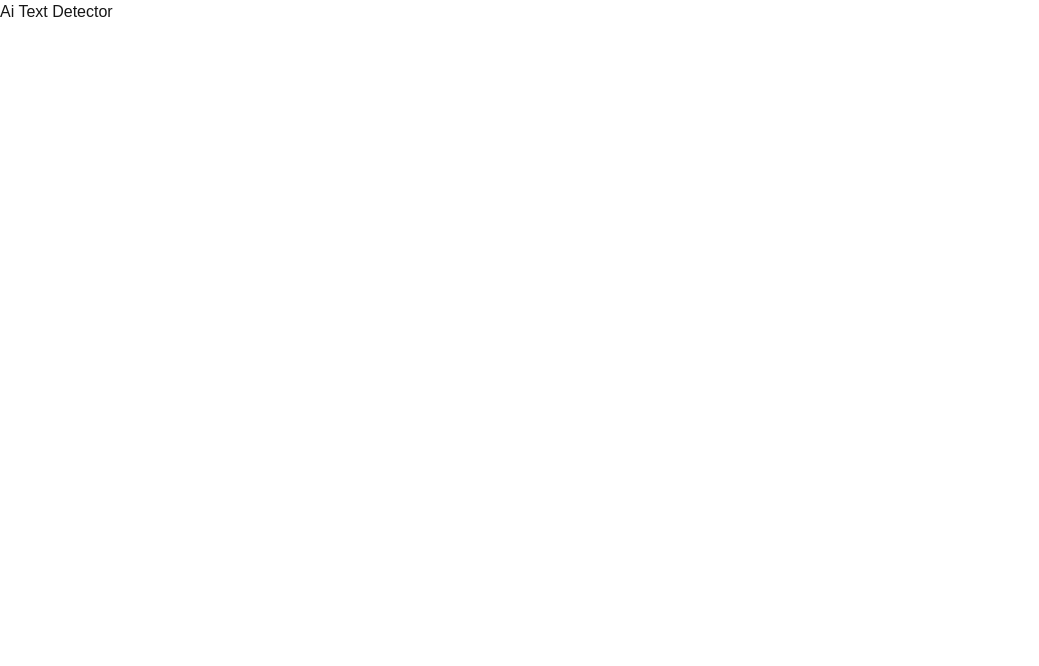
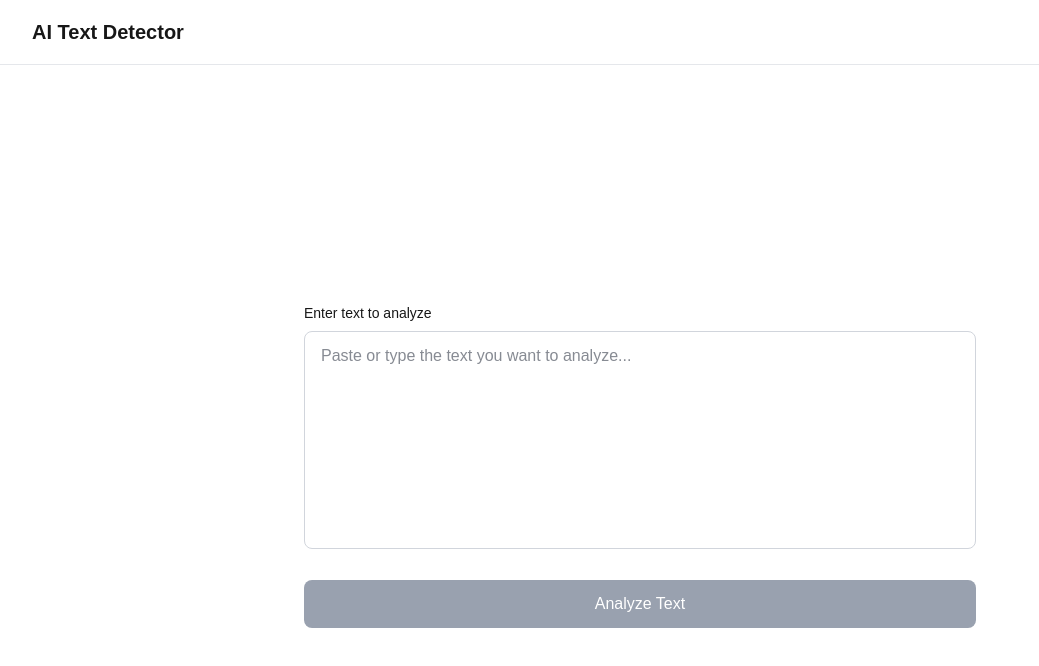
Before and after one commit to Inheritance-2K25/ai-text-detector, a Next.js app: page / in a window 1280 px wide. Shown: the top 666 px of the page, without its empty margins (0-1039 px from the left). Built offline with nearby package versions, Linux system fonts and the light colour scheme.

Commit message:
Frontend push (#3)

```diff
--- a/app/layout.js
+++ b/app/layout.js
@@ -22,6 +22,13 @@ export default function RootLayout({ children }) {
       <body
         className={`${geistSans.variable} ${geistMono.variable} antialiased`}
       >
+        <nav className="border-b border-gray-200 dark:border-gray-800">
+          <div className="max-w-7xl mx-auto px-4 sm:px-6 lg:px-8">
+            <div className="flex justify-between h-16 items-center">
+              <h1 className="text-xl font-semibold">AI Text Detector</h1>
+            </div>
+          </div>
+        </nav>
         {children}
       </body>
     </html>
--- a/app/page.js
+++ b/app/page.js
@@ -1,9 +1,81 @@
-import Image from "next/image";
+"use client";
+
+import { useState } from "react";
 
 export default function Home() {
+  const [text, setText] = useState("");
+  const [result, setResult] = useState(null);
+  const [loading, setLoading] = useState(false);
+
+  const handleSubmit = async (e) => {
+    e.preventDefault();
+    if (!text.trim()) return;
+
+    setLoading(true);
+    setResult(null);
+
+    try {
+      const response = await fetch("http://localhost:8000/predict", {
+        method: "POST",
+        headers: {
+          "Content-Type": "application/json",
+        },
+        body: JSON.stringify({ text }),
+      });
+
+      const data = await response.json();
+      setResult(data);
+    } catch (error) {
+      setResult({ error: "Failed to analyze text. Please check if backend is running." });
+    } finally {
+      setLoading(false);
+    }
+  };
+
   return (
-    <>
-    Ai Text Detector
-    </>
+    <div className="min-h-screen flex items-center justify-center p-4">
+      <div className="w-full max-w-2xl">
+        <form onSubmit={handleSubmit} className="space-y-6">
+          <div>
+            <label htmlFor="text" className="block text-sm font-medium mb-2">
+              Enter text to analyze
+            </label>
+            <textarea
+              id="text"
+              value={text}
+              onChange={(e) => setText(e.target.value)}
+              placeholder="Paste or type the text you want to analyze..."
+              className="w-full px-4 py-3 border border-gray-300 dark:border-gray-700 rounded-lg focus:ring-2 focus:ring-blue-500 focus:border-transparent bg-white dark:bg-gray-900 text-gray-900 dark:text-gray-100 resize-none"
+              rows={8}
+            />
+          </div>
+          <button
+            type="submit"
+            disabled={loading || !text.trim()}
+            className="w-full bg-blue-600 hover:bg-blue-700 disabled:bg-gray-400 disabled:cursor-not-allowed text-white font-medium py-3 px-6 rounded-lg transition-colors"
+          >
+            {loading ? "Analyzing..." : "Analyze Text"}
+          </button>
+        </form>
+
+        {result && (
+          <div className="mt-8 p-6 border border-gray-200 dark:border-gray-800 rounded-lg bg-gray-50 dark:bg-gray-900">
+            {result.error ? (
+              <p className="text-red-600 dark:text-red-400">{result.error}</p>
+            ) : (
+              <div className="space-y-2">
+                <p className="text-sm text-gray-600 dark:text-gray-400">Result:</p>
+                <p className={`text-2xl font-bold ${result.label === "AI" ? "text-red-600 dark:text-red-400" : "text-green-600 dark:text-green-400"}`}>
+                  {result.label}
+                </p>
+                <p className="text-sm text-gray-500 dark:text-gray-500">
+                  Confidence: {(result.confidence * 100).toFixed(2)}%
+                </p>
+              </div>
+            )}
+          </div>
+        )}
+      </div>
+    </div>
   );
 }
```
Also changed, not shown: 1 other file (tests, documents, lock files or other folders).
